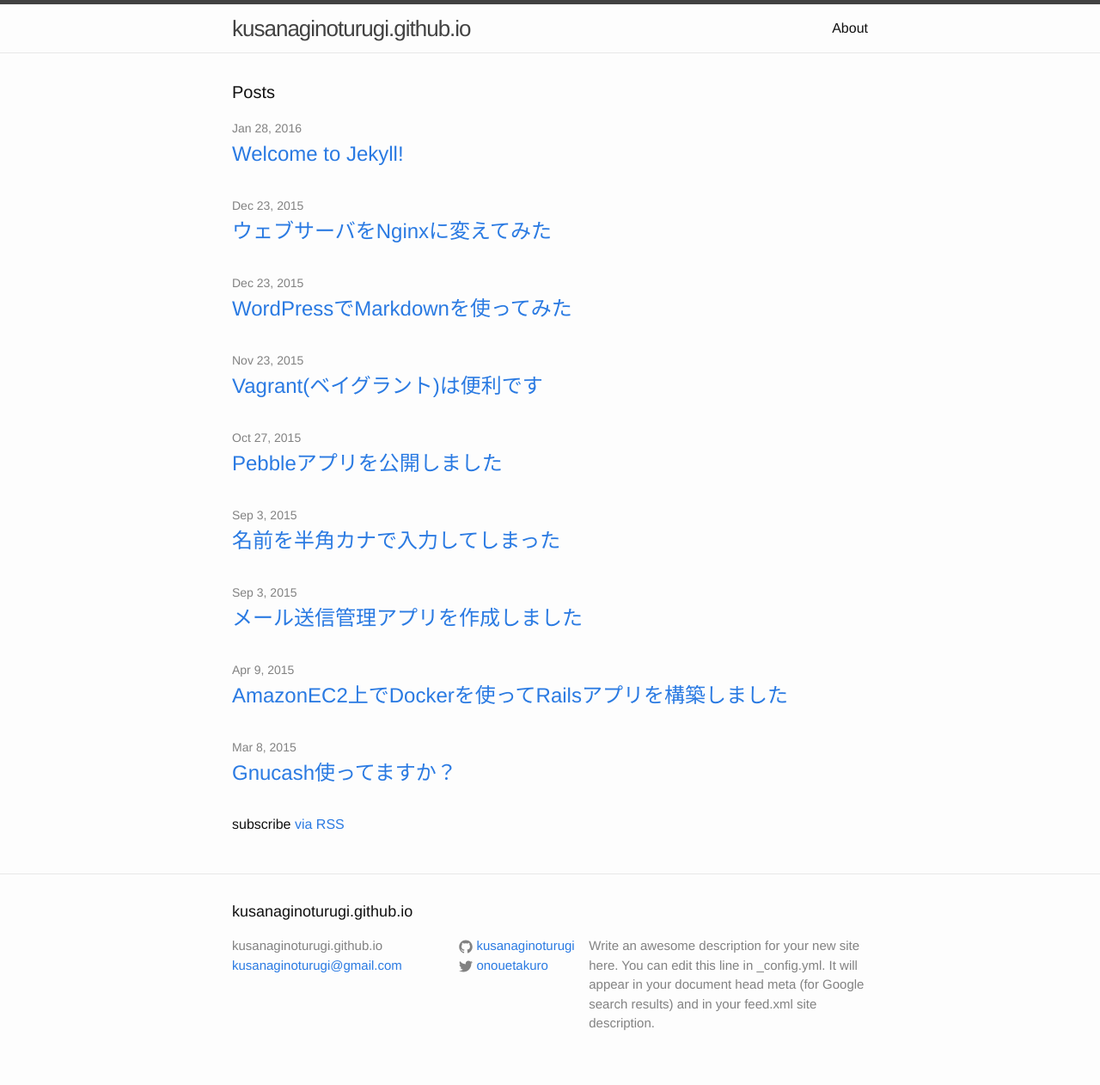
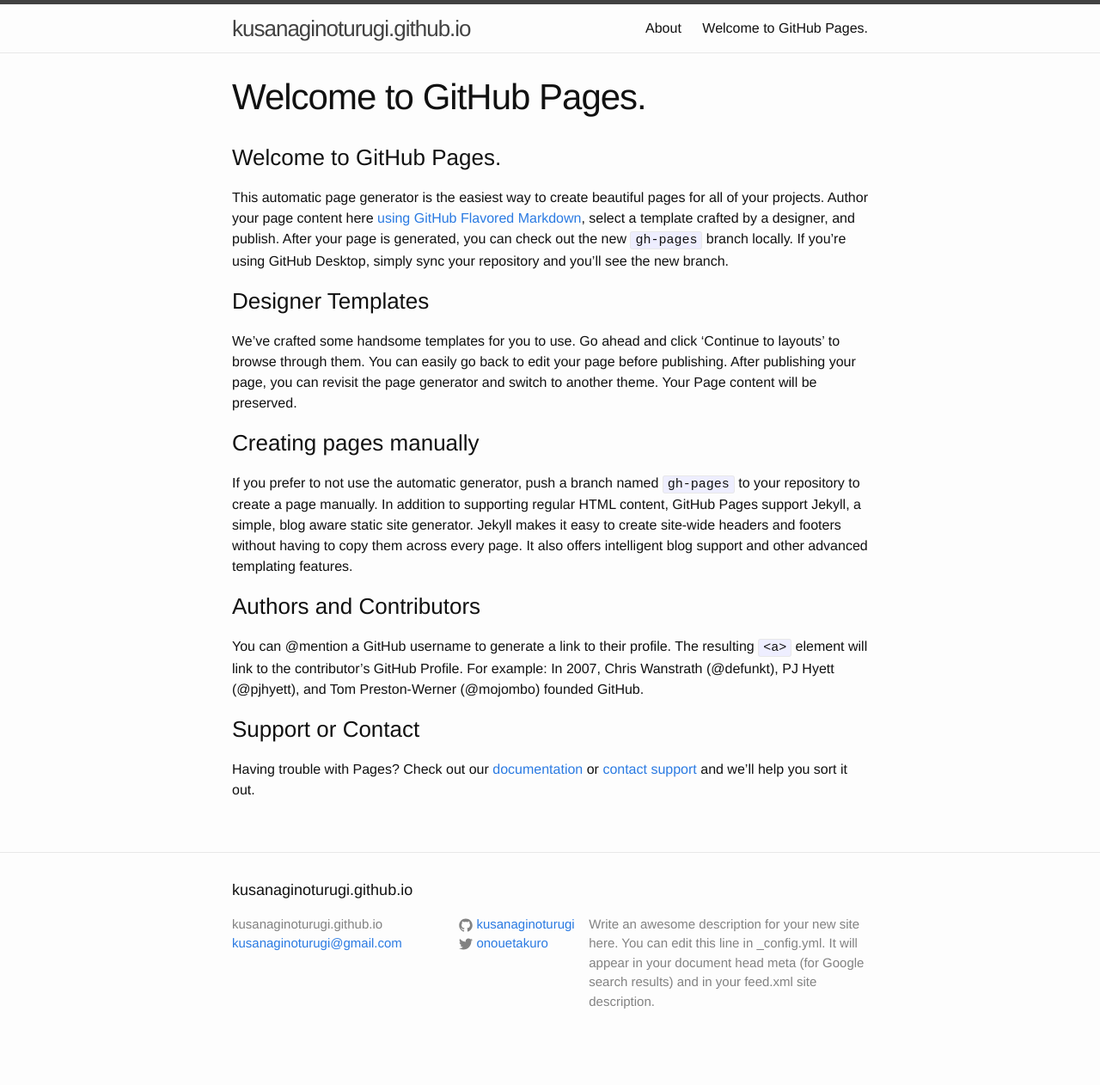
Before and after one commit to kusanaginoturugi/kusanaginoturugi.github.io, a Jekyll site: the page built from index.md, in a window 1280 px wide. Shown: the whole page at 86% size. Built offline with Jekyll 4.4.1, drawn with Linux system fonts in a browser that asks for light colours; our own code applies the rules of GitHub Pages for plain Markdown files; after the commit the page ends 1236 px from its top, so only the background shows below that.

Commit message:
Set theme jekyll-theme-minimal and migrate Page Generator content

```diff
--- a/_config.yml
+++ b/_config.yml
@@ -19,3 +19,7 @@
 
 # Build settings
 markdown: kramdown
+
+google_analytics:
+show_downloads: true
+theme: jekyll-theme-minimal
--- a/index.html
+++ /dev/null
@@ -1,23 +0,0 @@
----
-layout: default
----
-
-<div class="home">
-
-  <h1 class="page-heading">Posts</h1>
-
-  <ul class="post-list">
-    {% for post in site.posts %}
-      <li>
-        <span class="post-meta">{{ post.date | date: "%b %-d, %Y" }}</span>
-
-        <h2>
-          <a class="post-link" href="{{ post.url | prepend: site.baseurl }}">{{ post.title }}</a>
-        </h2>
-      </li>
-    {% endfor %}
-  </ul>
-
-  <p class="rss-subscribe">subscribe <a href="{{ "/feed.xml" | prepend: site.baseurl }}">via RSS</a></p>
-
-</div>
--- /dev/null
+++ b/index.md
@@ -0,0 +1,14 @@
+### Welcome to GitHub Pages.
+This automatic page generator is the easiest way to create beautiful pages for all of your projects. Author your page content here [using GitHub Flavored Markdown](https://guides.github.com/features/mastering-markdown/), select a template crafted by a designer, and publish. After your page is generated, you can check out the new `gh-pages` branch locally. If you’re using GitHub Desktop, simply sync your repository and you’ll see the new branch.
+
+### Designer Templates
+We’ve crafted some handsome templates for you to use. Go ahead and click 'Continue to layouts' to browse through them. You can easily go back to edit your page before publishing. After publishing your page, you can revisit the page generator and switch to another theme. Your Page content will be preserved.
+
+### Creating pages manually
+If you prefer to not use the automatic generator, push a branch named `gh-pages` to your repository to create a page manually. In addition to supporting regular HTML content, GitHub Pages support Jekyll, a simple, blog aware static site generator. Jekyll makes it easy to create site-wide headers and footers without having to copy them across every page. It also offers intelligent blog support and other advanced templating features.
+
+### Authors and Contributors
+You can @mention a GitHub username to generate a link to their profile. The resulting `<a>` element will link to the contributor’s GitHub Profile. For example: In 2007, Chris Wanstrath (@defunkt), PJ Hyett (@pjhyett), and Tom Preston-Werner (@mojombo) founded GitHub.
+
+### Support or Contact
+Having trouble with Pages? Check out our [documentation](https://help.github.com/pages) or [contact support](https://github.com/contact) and we’ll help you sort it out.
```
Also changed, not shown: params.json (deleted, +0 -1 lines).
